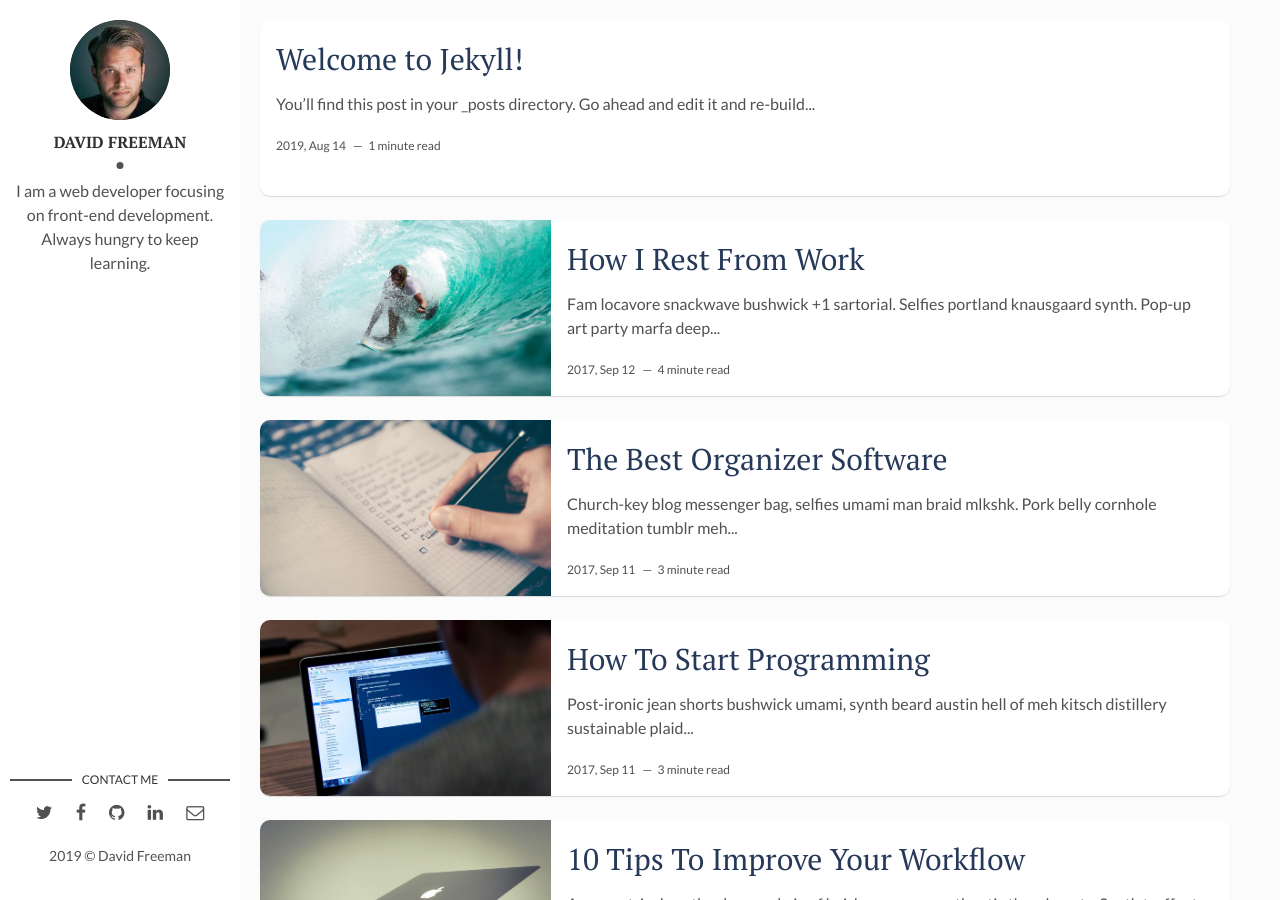
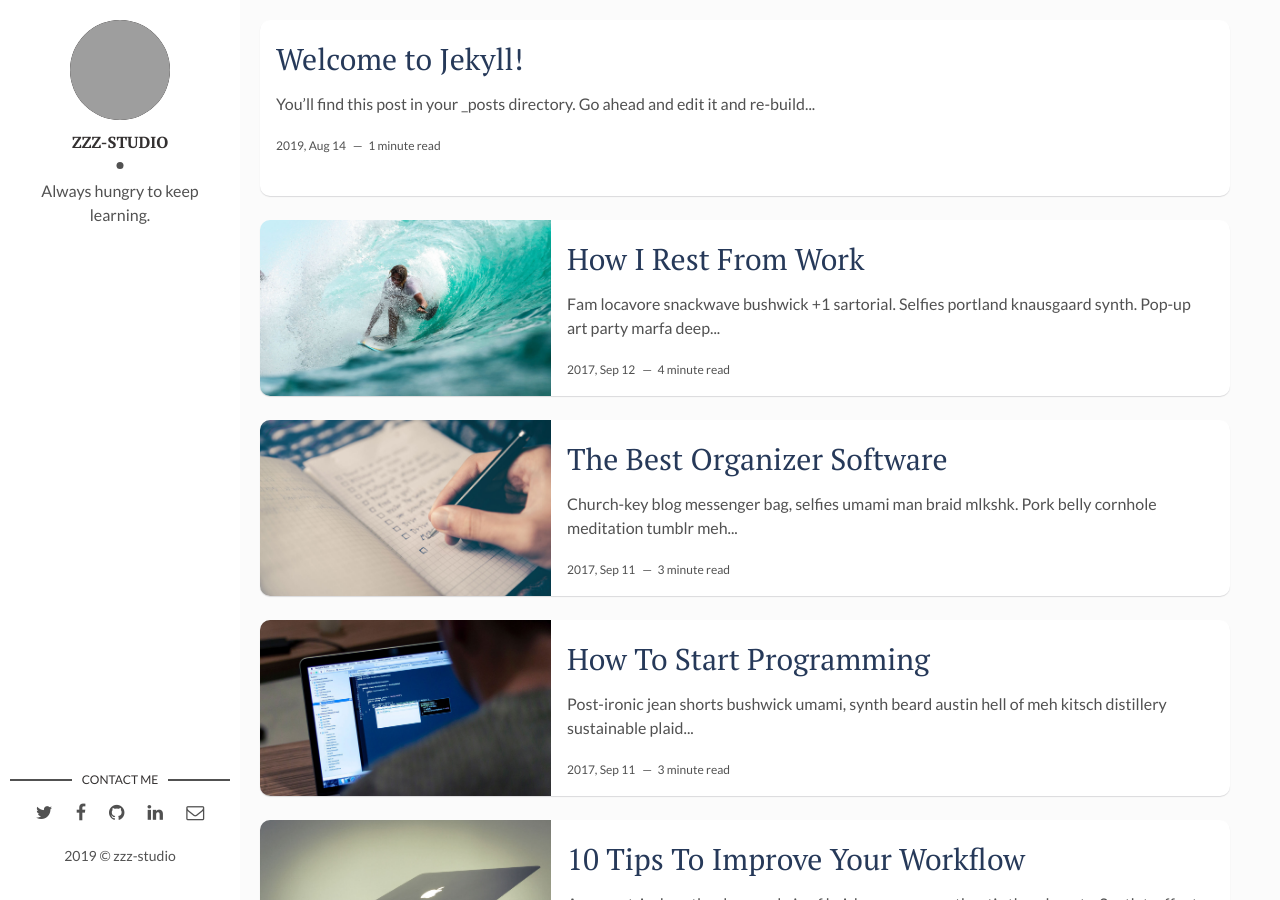
Before and after one commit to zzz-studio/zzz-studio.github.io, a Jekyll site: the page built from index.html, in a window 1280 px wide and 900 px high. Built offline with Jekyll 4.4.1, drawn with Linux system fonts in a browser that asks for light colours; the list of posts is cut into pages by our own code; grey boxes are pictures that could not be loaded.

Commit message:
설명 바꿈

```diff
--- a/_config.yml
+++ b/_config.yml
@@ -1,4 +1,4 @@
-title: Hello, world! I'm David Freeman
+title: Hello, zzz-studio world!
 description: > # this means to ignore newlines until "baseurl:"
   Write an awesome description for your new site here. You can edit this
   line in _config.yml. It will appear in your document head meta (for
@@ -9,12 +9,12 @@ url: "https://zzz-studio.github.io" # the base hostname & protocol for your site
 site-twitter: #if your site has a twitter account, enter it here
 
 # Author Settings
-author: David Freeman # add your name
-author-img: david-freeman.jpg # add your photo
-about-author: I am a web developer focusing on front-end development. Always hungry to keep learning. # add description
+author: zzz-studio # add your name
+author-img: logo.jpg # add your photo
+about-author: Always hungry to keep learning. # add description
 social-twitter: # add your Twitter handle
 social-facebook: # add your Facebook handle
-social-github: artemsheludko # add your Github handle
+social-github: zzz-studio # add your Github handle
 social-linkedin: # add your Linkedin handle
 social-email: # add your Email address
 
```
Also changed, not shown: assets/img/logo.png (added), logo@3x.png (added).
